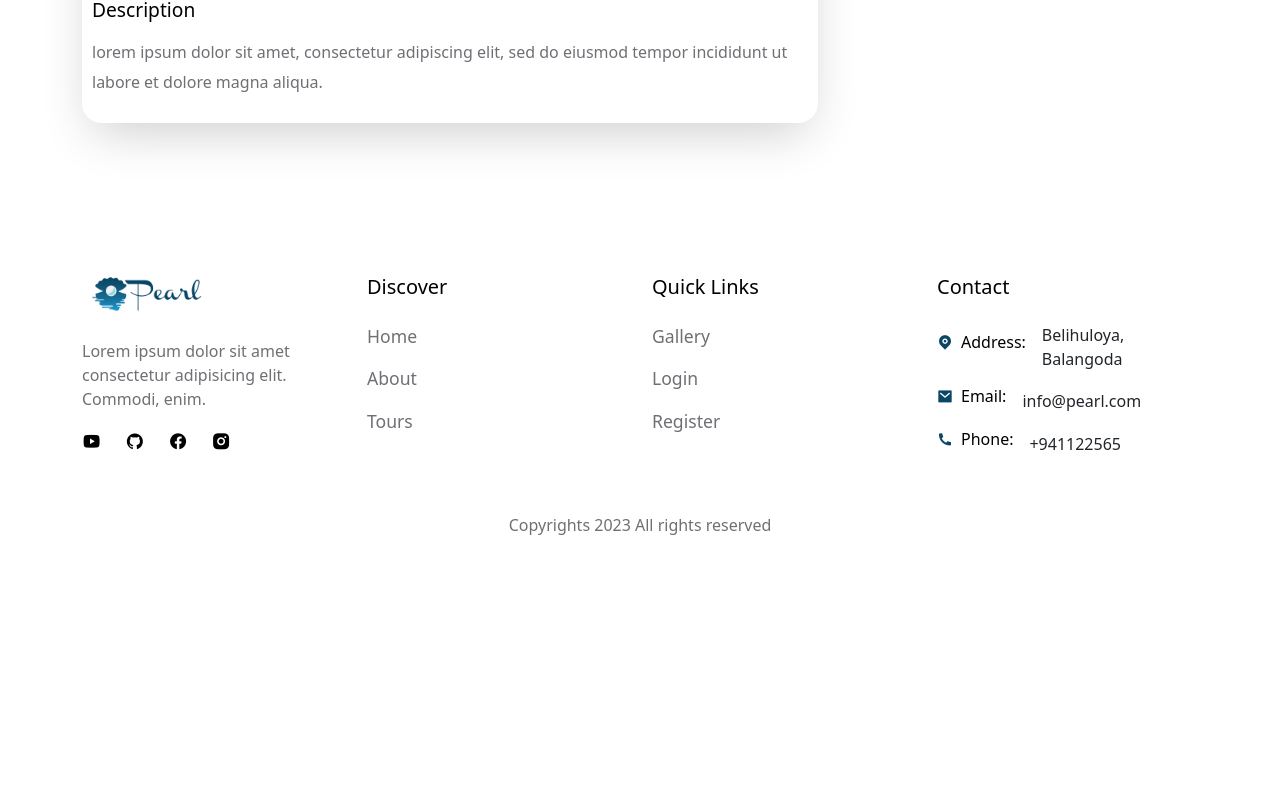
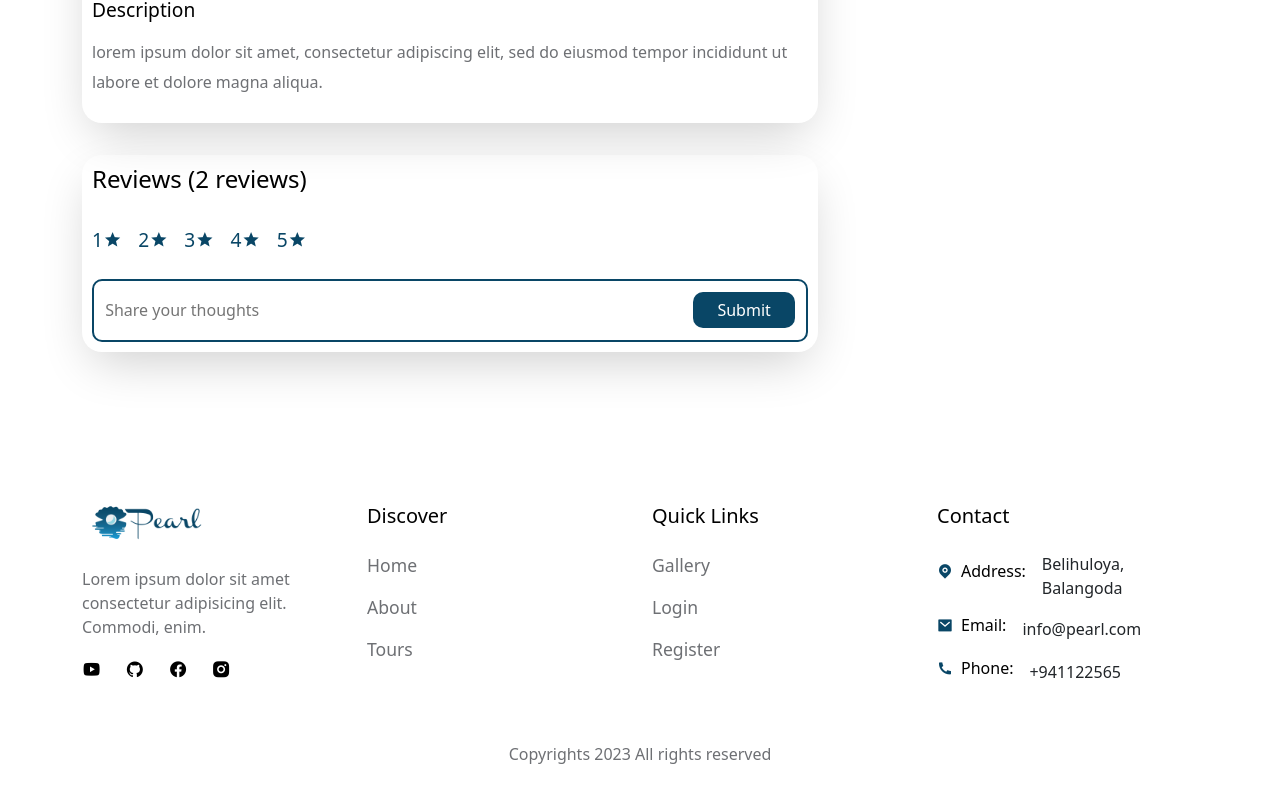
Before and after one commit to Shehan-lakshitha/Pearl, a React (Create React App) app in the folder frontend/: page /tours/01 in a window 1280 px wide. Shown: the part 817-1619 px from the top of the page. Before the commit the page ends 1400 px from the top, so only its background shows below. Built offline with nearby package versions, Linux system fonts and the light colour scheme; a web font is replaced by a local one.

Commit message:
Added review section

```diff
--- a/frontend/src/pages/TourDetails.jsx
+++ b/frontend/src/pages/TourDetails.jsx
@@ -70,6 +70,38 @@ const TourDetails = () => {
                   <h5>Description</h5>
                   <p>{desc}</p>
                 </div>
+
+                {/* tour review section start */}
+
+                <div className="tour_reviews mt-4">
+                  <h4>Reviews ({reviews?.length} reviews)</h4>
+
+                  <Form>
+                    <div className="d-flex align-items-center gap-3 mb-4 rating_group">
+                      <span>
+                        1 <i class="ri-star-s-fill"></i>
+                      </span>
+                      <span>
+                        2 <i class="ri-star-s-fill"></i>
+                      </span>
+                      <span>
+                        3 <i class="ri-star-s-fill"></i>
+                      </span>
+                      <span>
+                        4 <i class="ri-star-s-fill"></i>
+                      </span>
+                      <span>
+                        5 <i class="ri-star-s-fill"></i>
+                      </span>
+                    </div>
+
+                    <div className="review_input">
+                      <input type="text" placeholder="Share your thoughts" />
+                      <button className="btn primary__btn text-white" type="submit">Submit</button>
+                    </div>
+                  </Form>
+                </div>
+                {/* tour review section end */}
               </div>
             </Col>
           </Row>
--- a/frontend/src/styles/tour-details.css
+++ b/frontend/src/styles/tour-details.css
@@ -1,48 +1,85 @@
-
-.tour_content img{
+.tour_content img {
   width: 100%;
   border-radius: 20px;
   margin-bottom: 2.5rem;
 }
 
-.tour_info{
+.tour_info {
   margin-bottom: 2rem;
   border-radius: 20px;
   padding: 10px;
   box-shadow: rgba(0, 0, 0, 0.2) 0px 18px 50px -10px;
 }
-.tour_info h2{
+.tour_info h2 {
   font-size: 2rem;
   font-weight: 600;
 }
 
-.tour_info span{
+.tour_info span {
   display: flex;
   align-items: center;
   column-gap: 0.5rem;
   font-style: 1rem;
   color: var(--text-color);
 }
-.tour_info span i{
+.tour_info span i {
   font-size: 1.2rem;
   color: var(--primary-color);
 }
 
-.tour_extra-details{
+.tour_extra-details {
   display: flex;
   align-items: center;
-    column-gap:  2.7rem;
+  column-gap: 2.7rem;
   margin-top: 1rem;
   margin-bottom: 1.5rem;
 }
 
-.tour_info h5{
+.tour_info h5 {
   margin-bottom: 1rem;
   font-size: 1.2rem;
 }
 
-.tour_info p{
+.tour_info p {
   font-size: 1rem;
   color: var(--text-color);
   line-height: 30px;
 }
+
+.tour_reviews {
+  margin-bottom: 2rem;
+  border-radius: 20px;
+  padding: 10px;
+  box-shadow: rgba(0, 0, 0, 0.2) 0px 18px 50px -10px;
+}
+.rating_group span{
+    font-size: 1.2rem;
+    cursor: pointer;
+    color: var(--primary-color);
+    display: flex;
+    align-items: center;
+}
+.tour_reviews h4{
+    margin-bottom: 2rem;
+}
+.review_input{
+    display: flex;
+    align-items: center;
+    justify-content: space-between;
+    width: 100%;
+    padding: 0.7rem;
+    border-radius: 10px;
+    border: 2px solid var(--primary-color);
+}
+
+.review_input input{
+    width: 100%;
+    border: none;
+    outline: none;
+    font-size: 1rem;
+    font-weight: 500;
+    color: var(--text-color);
+}
+.review_input input:focus{
+    outline: none;
+}
```
Lines whose indentation alone changed are shown as unchanged.
